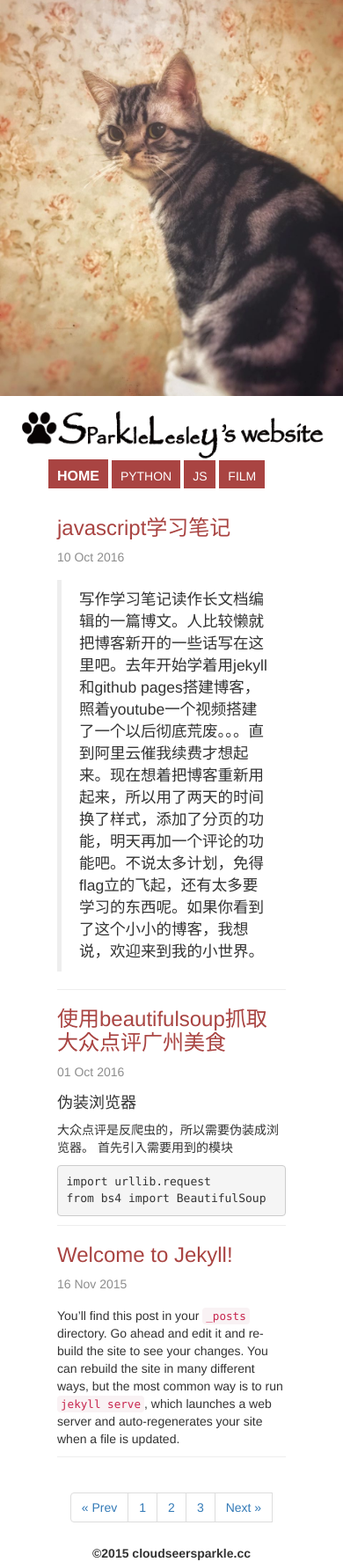
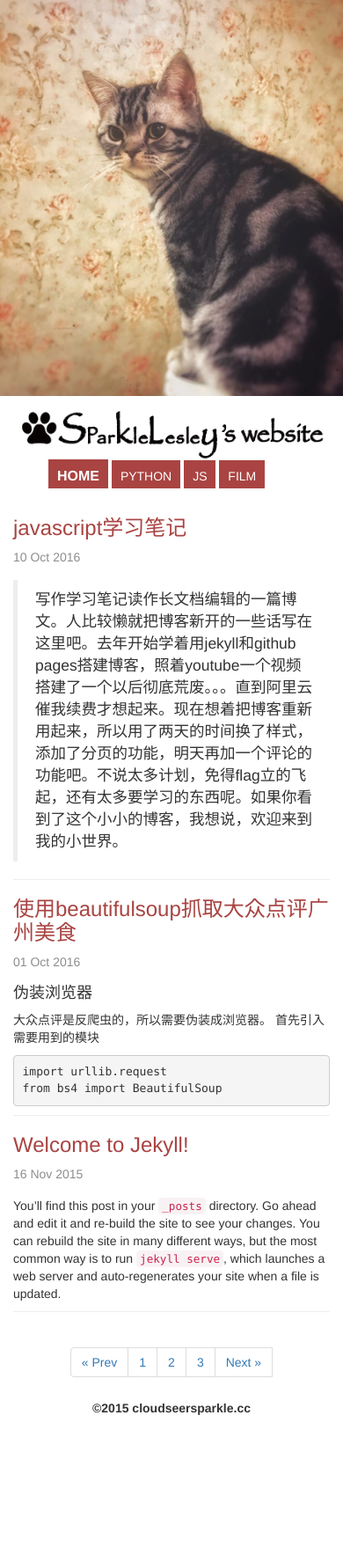
Before and after one commit to cloudsere/my-jekyll-driven-blog, a Jekyll site: the page built from index.html, in a window 390 px wide. Shown: the whole page at 88% size. Built offline with Jekyll 4.4.1, drawn with Linux system fonts in a browser that asks for light colours; the list of posts is cut into pages by our own code; after the commit the page ends 1610 px from its top, so only the background shows below that.

Commit message:
change css

```diff
--- a/css/style.css
+++ b/css/style.css
@@ -12,6 +12,12 @@ img {border:none;}
 ul.post{
   padding:10px 50px;
 }
+
+@media (max-width: 400px) {
+  ul.post{
+  padding:10px 0px;
+}
+}
 ul.post a{
   color:#a94442;
 }
@@ -25,8 +31,6 @@ ul.post .meta {
   margin-bottom: 16px;
   color: #8d8d8d;
 }
-
-
 
 header,article{
   display: inline;
```
